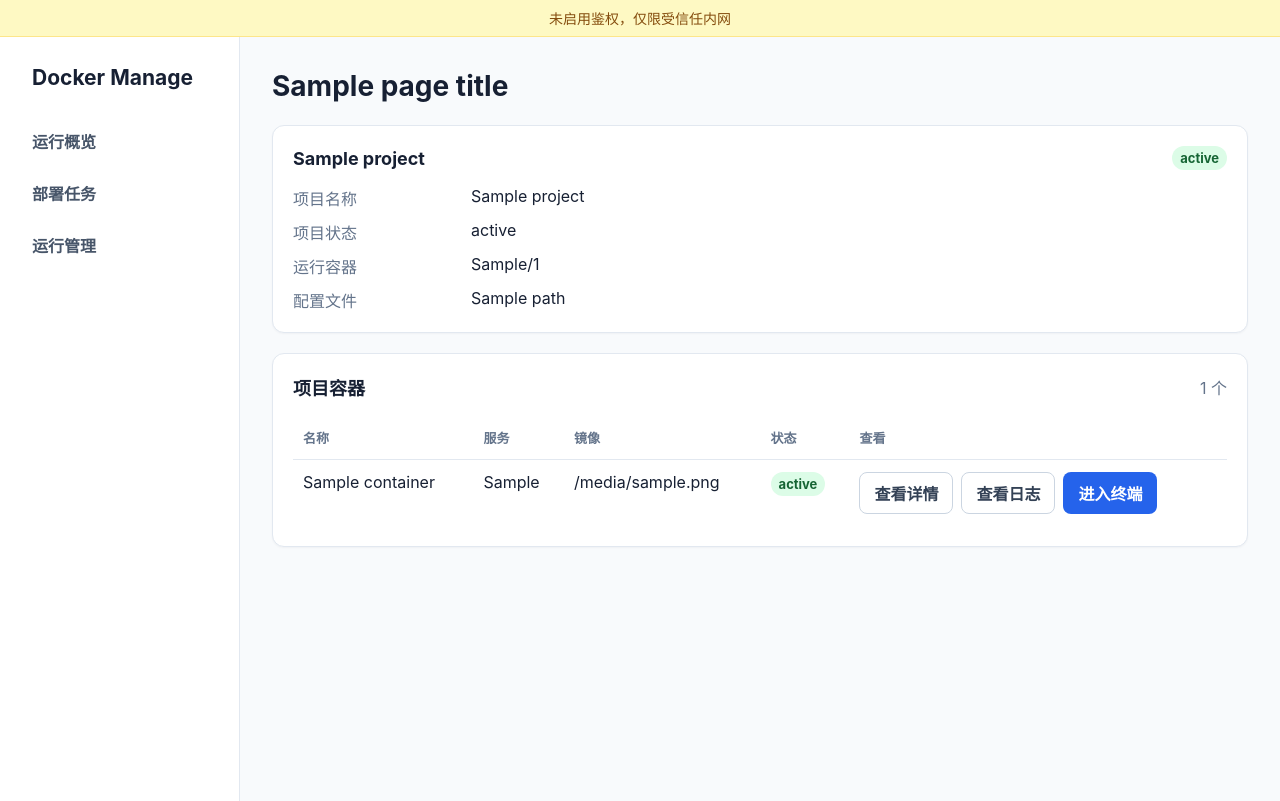
After one commit to haowenj/docker_manage_server, a FastAPI app: template src/docker_manage_server/templates/compose_projects/detail.html in a window 1280 px wide. The commit adds this page. Run offline with FastAPI, Linux system fonts and the light colour scheme; the template is opened without the code that fills it: most values are stand-ins (such as "Sample title", 1, 10 or a date in 2020); parts of the project's set-up code (start-up, migrations or seed data) failed here and were passed over.

Commit message:
feat: add compose project details

```diff
--- a/pyproject.toml
+++ b/pyproject.toml
@@ -30,6 +30,8 @@ docker_manage_server = [
     "templates/components/*.html",
     "templates/deployments/*.html",
     "templates/containers/*.html",
+    "templates/runtime/*.html",
+    "templates/compose_projects/*.html",
     "templates/errors/*.html",
     "static/css/*.css",
     "static/js/*.js",
--- a/src/docker_manage_server/static/css/app.css
+++ b/src/docker_manage_server/static/css/app.css
@@ -67,6 +67,12 @@ pre { max-width: 100%; margin: 12px 0 0; padding: 14px; color: #1e293b; backgrou
 .stack { display: grid; gap: 12px; }
 .error-panel { max-width: 760px; }
 .container-heading-actions { display: flex; align-items: center; justify-content: flex-end; gap: 10px; flex-wrap: wrap; }
+.container-actions { display: flex; gap: 8px; flex-wrap: wrap; }
+.container-dialog { width: min(760px, calc(100% - 32px)); max-height: calc(100vh - 48px); padding: 20px; color: var(--text); background: var(--surface); border: 1px solid var(--border); border-radius: 12px; }
+.container-dialog::backdrop { background: rgb(15 23 42 / 45%); }
+.dialog-heading { display: flex; align-items: center; justify-content: space-between; gap: 16px; }
+.dialog-heading h2, .dialog-section h3 { margin: 0; }
+.dialog-section { margin-top: 18px; }
 .tool-page-panel { display: flex; min-height: 0; flex-direction: column; }
 .log-output-viewport, .terminal-viewport { width: 100%; height: clamp(320px, 58vh, 720px); min-height: 0; }
 .log-output-viewport { overflow: auto; margin-bottom: 0; }
@@ -98,6 +104,7 @@ pre { max-width: 100%; margin: 12px 0 0; padding: 14px; color: #1e293b; backgrou
   .table-scroll { overflow-x: auto; }
   .page-actions, .panel-heading, .toolbar { align-items: flex-start; flex-direction: column; }
   .container-heading-actions { width: 100%; justify-content: flex-start; }
+  .dialog-heading { align-items: flex-start; flex-wrap: wrap; }
   .log-output-viewport, .terminal-viewport { height: clamp(280px, 52vh, 520px); }
   .definition-grid { grid-template-columns: 1fr; gap: 4px; }
   .definition-grid dd { margin-bottom: 10px; }
--- a/src/docker_manage_server/static/js/app.js
+++ b/src/docker_manage_server/static/js/app.js
@@ -1,6 +1,22 @@
 document.querySelectorAll("form[data-confirm]").forEach((element) => {
   element.addEventListener("submit", (event) => {
     if (!window.confirm(element.dataset.confirm)) event.preventDefault();
+  });
+});
+
+document.querySelectorAll("[data-dialog-open]").forEach((button) => {
+  button.addEventListener("click", () => {
+    const dialog = document.querySelector(
+      `[data-container-dialog="${CSS.escape(button.dataset.dialogOpen)}"]`,
+    );
+    if (dialog) dialog.showModal();
+  });
+});
+
+document.querySelectorAll("[data-container-dialog]").forEach((dialog) => {
+  dialog.querySelector("[data-dialog-close]")?.addEventListener("click", () => dialog.close());
+  dialog.addEventListener("click", (event) => {
+    if (event.target === dialog) dialog.close();
   });
 });
 
--- /dev/null
+++ b/src/docker_manage_server/templates/compose_projects/detail.html
@@ -0,0 +1,46 @@
+{% extends "base.html" %}
+{% block content %}
+{% set project = compose_project.project %}
+<section class="panel">
+  <div class="panel-heading"><h2>{{ project.name }}</h2><span class="status {{ 'status-running' if compose_project.running else 'status-stopped' }}">{{ compose_project.status_label }}</span></div>
+  <dl class="definition-grid">
+    <dt>项目名称</dt><dd>{{ project.name }}</dd>
+    <dt>项目状态</dt><dd>{{ compose_project.status_label }}</dd>
+    <dt>运行容器</dt><dd>{{ compose_project.running_containers }}/{{ compose_project.container_count }}</dd>
+    <dt>配置文件</dt><dd>{% for path in project.config_files %}{{ path }}{% if not loop.last %}<br>{% endif %}{% else %}—{% endfor %}</dd>
+  </dl>
+</section>
+<section class="panel">
+  <div class="panel-heading"><h2>项目容器</h2><span class="muted">{{ compose_project.container_count }} 个</span></div>
+  <div class="table-scroll"><table>
+    <thead><tr><th>名称</th><th>服务</th><th>镜像</th><th>状态</th><th>查看</th></tr></thead>
+    <tbody>
+    {% for container in compose_project.containers %}
+      <tr>
+        <td>{{ container.name }}</td><td>{{ container.compose_service }}</td><td>{{ container.image }}</td>
+        <td><span class="status {{ 'status-running' if container.running else 'status-stopped' }}">{{ container.status_label }}</span></td>
+        <td class="container-actions">
+          <button class="button button-secondary" type="button" data-dialog-open="container-{{ container.item.id }}">查看详情</button>
+          <a class="button button-secondary" href="/compose-projects/{{ project.name }}/containers/{{ container.item.id }}/logs" target="_blank" rel="noopener">查看日志</a>
+          <a class="button button-primary" href="/compose-projects/{{ project.name }}/containers/{{ container.item.id }}/terminal" target="_blank" rel="noopener">进入终端</a>
+        </td>
+      </tr>
+    {% else %}<tr><td colspan="5" class="empty-cell">暂无容器。</td></tr>{% endfor %}
+    </tbody>
+  </table></div>
+</section>
+{% for container in compose_project.containers %}
+<dialog class="container-dialog" data-container-dialog="container-{{ container.item.id }}">
+  <div class="dialog-heading"><h2>{{ container.name }}</h2><button class="button button-secondary" type="button" data-dialog-close>关闭</button></div>
+  <dl class="definition-grid">
+    <dt>Compose 服务</dt><dd>{{ container.compose_service }}</dd><dt>镜像</dt><dd>{{ container.image }}</dd><dt>状态</dt><dd>{{ container.status_label }}</dd><dt>端口</dt><dd>{{ container.ports_text }}</dd>
+  </dl>
+  <section class="dialog-section"><h3>挂载</h3><pre>{% for mount in container.item.mounts %}{{ mount.Source or "—" }} → {{ mount.Destination or "—" }} ({{ mount.Type or "unknown" }})
+{% else %}暂无挂载{% endfor %}</pre></section>
+  <section class="dialog-section"><h3>网络</h3><pre>{% for name, network in container.item.networks.items() %}{{ name }}  {{ network.IPAddress or "—" }}
+{% else %}暂无网络{% endfor %}</pre></section>
+  <section class="dialog-section"><h3>标签</h3><pre>{% for key, value in container.item.labels|dictsort %}{{ key }}={{ value }}
+{% else %}暂无标签{% endfor %}</pre></section>
+</dialog>
+{% endfor %}
+{% endblock %}
```
Also changed, not shown: src/docker_manage_server/web.py (+18 -0 lines), tests/web/test_compose_projects.py (added, +65 -0 lines), tests/web/test_package_resources.py (+9 -0 lines).
